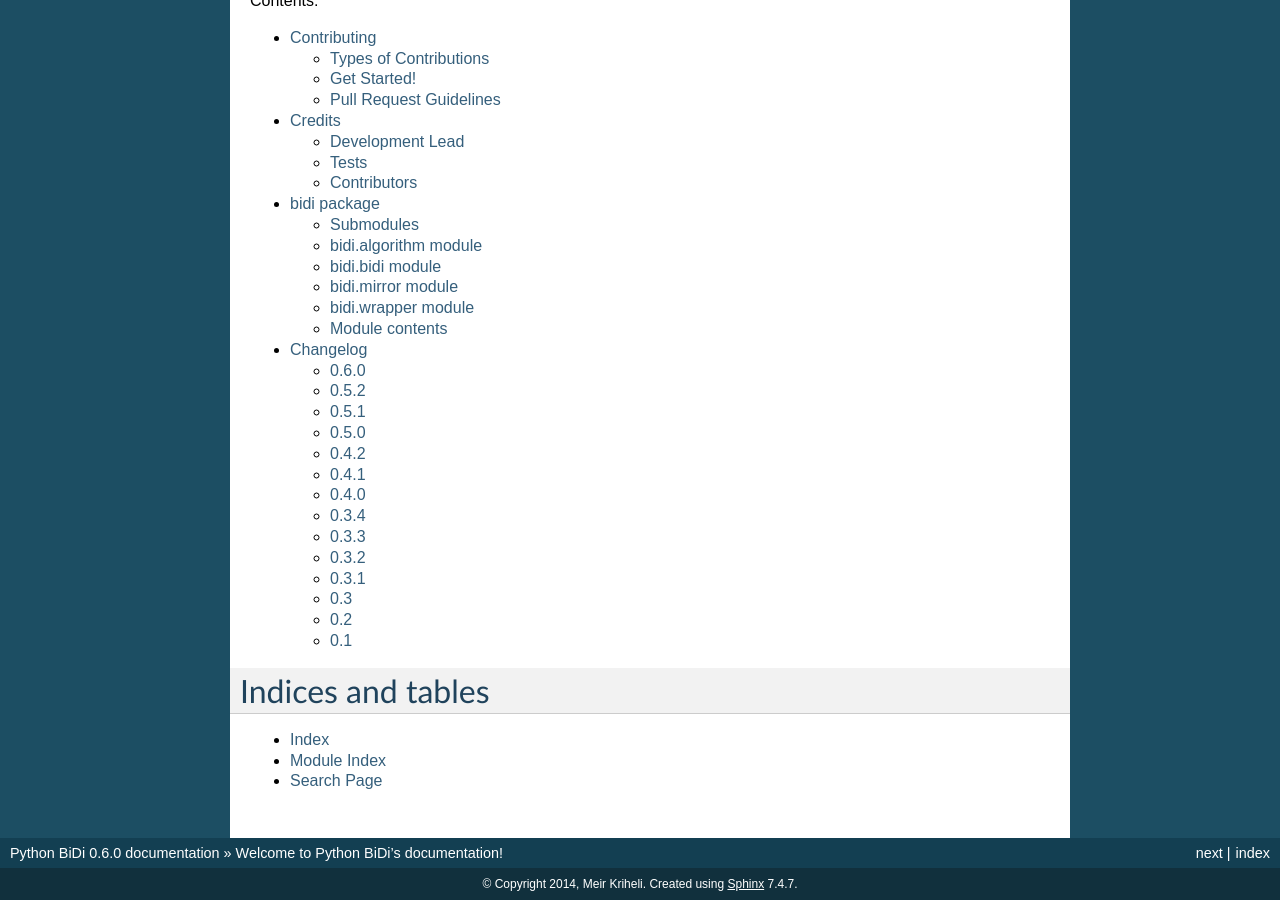
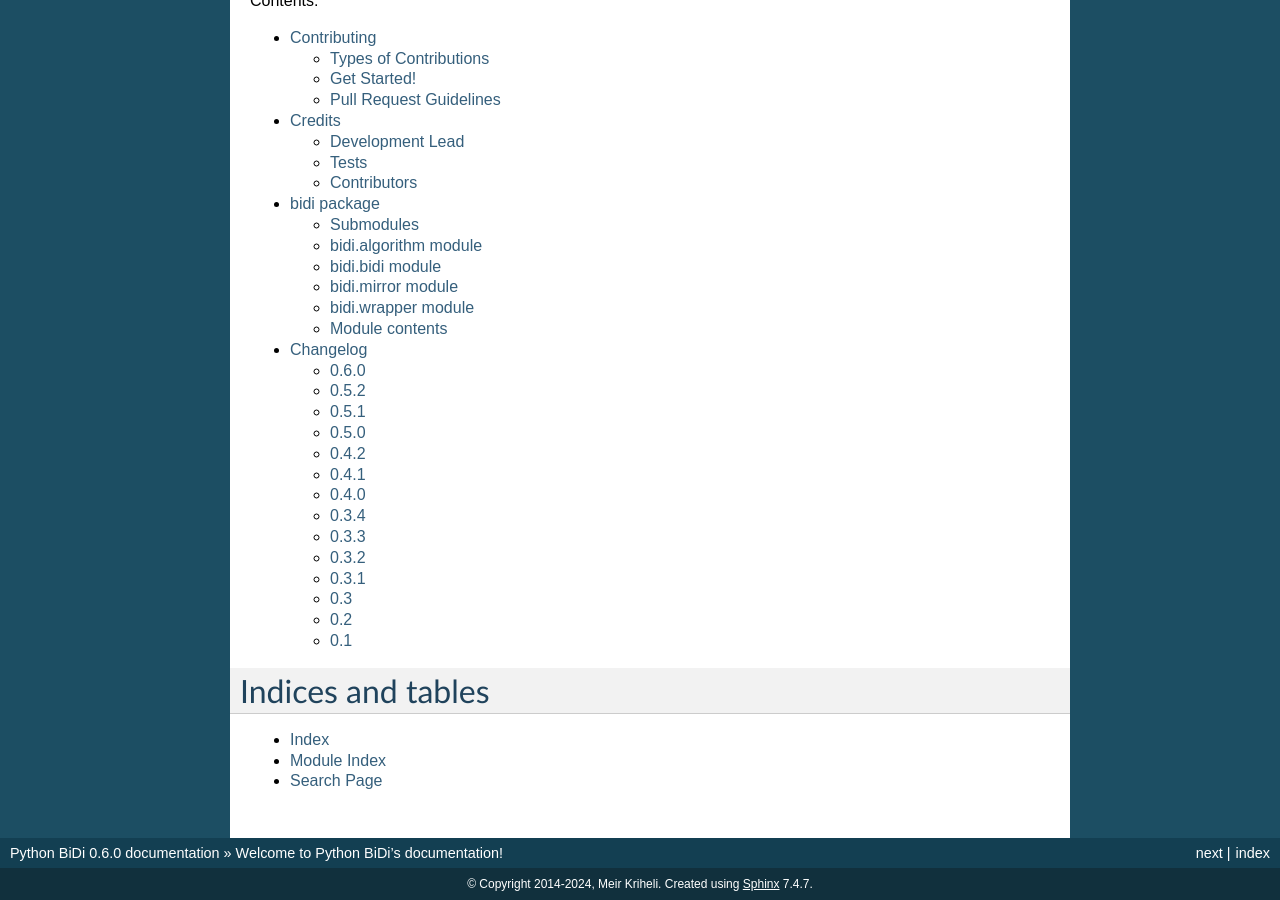
Before and after one commit to MeirKriheli/python-bidi, a Sphinx documentation site: the page built from docs/index.rst, in a window 1280 px wide and 900 px high, scrolled down 2042 px. Built offline with Sphinx 7.4.7, drawn with Linux system fonts in a browser that asks for light colours.

Commit message:
Updated copyright in docs

```diff
--- a/docs/conf.py
+++ b/docs/conf.py
@@ -55,7 +55,7 @@ master_doc = 'index'
 
 # General information about the project.
 project = 'Python BiDi'
-copyright = '2014, Meir Kriheli'
+copyright = '2014-2024, Meir Kriheli'
 
 # The version info for the project you're documenting, acts as replacement
 # for |version| and |release|, also used in various other places throughout
```
